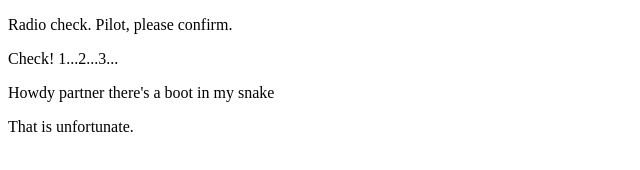
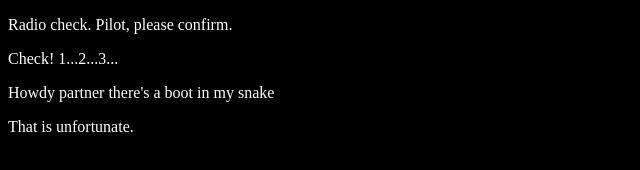
Before and after one commit to tori-rodgers/communication-log, a plain HTML site: page index.html in a window 1280 px wide. Shown: the whole page, without its empty margins (0-640 px from the left). Drawn offline with Linux system fonts and the light colour scheme.

Commit message:
added style1.css

```diff
--- a/index.html
+++ b/index.html
@@ -1,5 +1,8 @@
 <!DOCTYPE html>
 <html>
+   <head>
+      <link rel="stylesheet" type="text/css" href="style1.css">
+   </head>
    <body>
       <p>Radio check. Pilot, please confirm.</p>
       <p>Check! 1...2...3...</p>
--- /dev/null
+++ b/style1.css
@@ -0,0 +1,4 @@
+body {
+    color: white;
+    background-color: black;
+}
```
